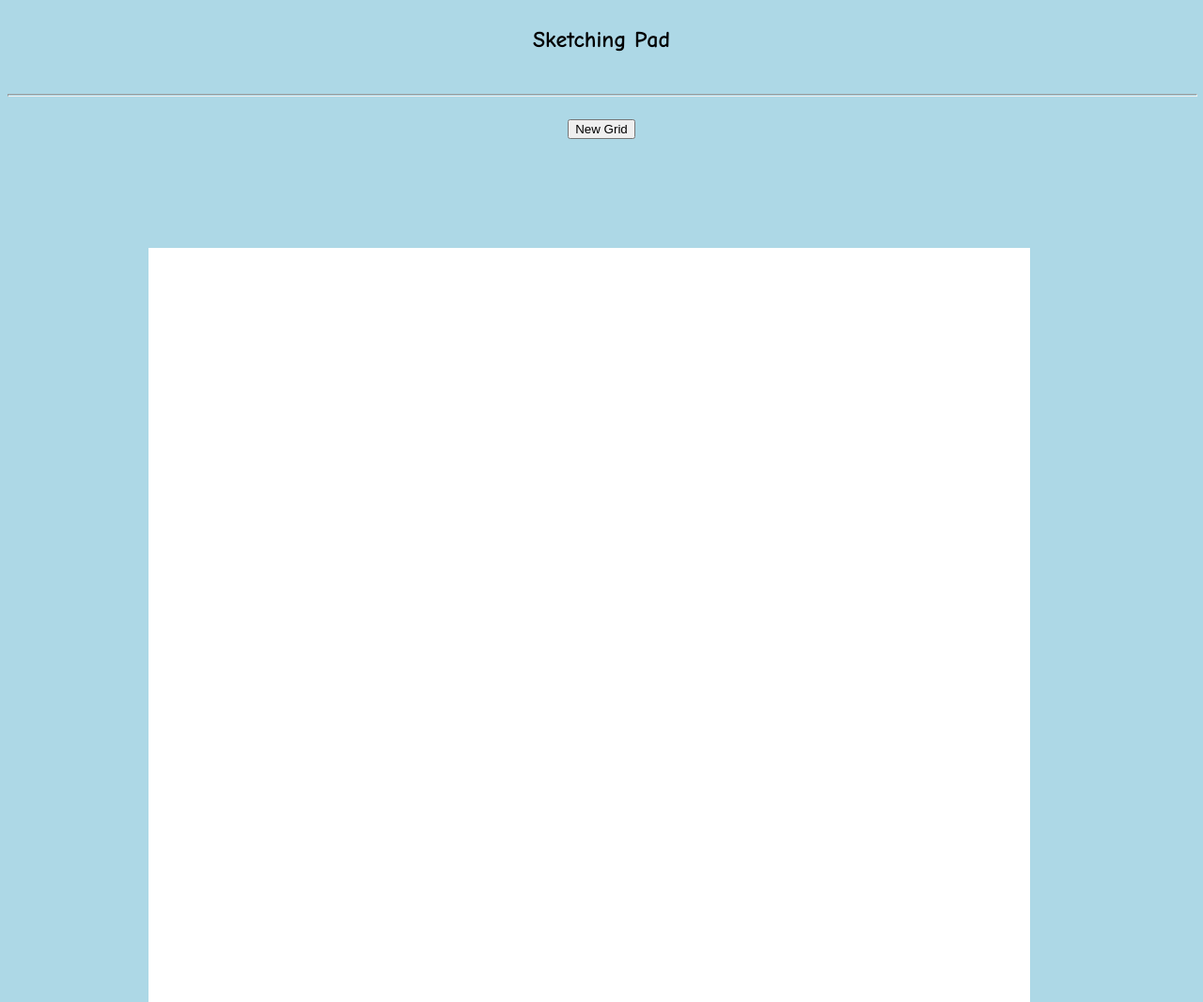
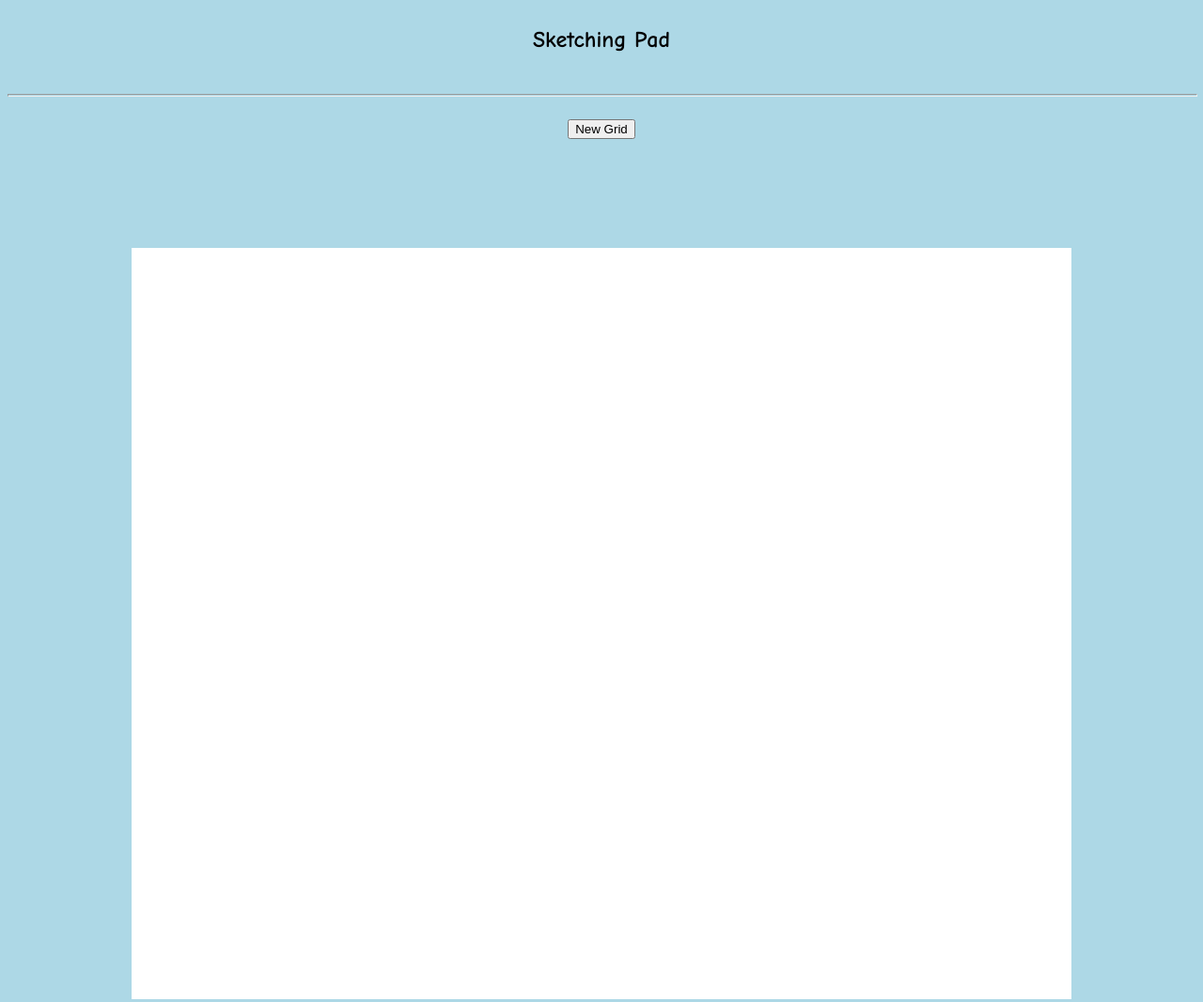
Before and after one commit to yashgyy/etch-sketch, a plain HTML site: page index.html in a window 1280 px wide. Shown: the top 1067 px of the page at 94% size. Drawn offline with Linux system fonts and the light colour scheme.

Commit message:
Added Through Flex

```diff
--- a/index.html
+++ b/index.html
@@ -9,10 +9,11 @@
 <body>
     <h2>Sketching Pad</h2>
     <hr>
-    <div class="buttons">
-        <button>New Grid</button>
-    </div>
+    <button class="buttons">New Grid</button>
     <div class="container">
+        <div class="sketching">
+
+        </div>
     </div>
 <script src="javascript.js"></script>
 </body>
--- a/javascript.js
+++ b/javascript.js
@@ -1,4 +1,4 @@
-let temp1 = document.querySelector(".container");
+ let temp1 = document.querySelector(".sketching");
 temp1.parentElement.removeChild(temp1)
 
 let buttons = document.querySelector("button")
@@ -23,8 +23,8 @@ function hovering(Event) {
 function factoring(no){
 
     let temp1 = document.createElement("div");
-    temp1.classList.add("container");
-    document.querySelector("body").appendChild(temp1);
+    temp1.classList.add("sketching");
+    document.querySelector(".container").appendChild(temp1);
 
 
     let width = 1000
@@ -37,22 +37,23 @@ function factoring(no){
 
     let height_each = 800/no
 
-    for(let i=0;i<(no*no);i++){
+for(let i=0;i<(no*no);i++){
         temp2 = document.createElement('div');
         temp2.style.setProperty("display","flex")
         temp2.style.setProperty("flex-direction","row")
         temp2.style.setProperty("height",`${height_each}px`)
         temp2.style.width  = `${width_each}px`
         temp2.style.setProperty("background-color","white")
-        temp2.addEventListener("mouseover",hovering);
+         temp2.addEventListener("mouseover",hovering);
         temp1.appendChild(temp2)
+        console.log("j")
+        }
+    }
 
-        }
-}
 
 function NewGrid(new_value) {
     let no = Number(new_value)
-    let element = document.querySelector(".container");
+    let element = document.querySelector(".sketching");
     console.log("PROCESSED")
     element.parentElement.removeChild(element)
     factoring(no)
--- a/style.css
+++ b/style.css
@@ -20,21 +20,29 @@ h2{
     justify-content: center;
 }
 
-.container {
+.sketching {
     display: flex;
     flex-direction: row;
     flex-wrap: wrap;
     align-content: space-around;
-    padding: 150px;
-    margin-left: auto;
-    margin-right: auto;
-    max-width: 1000px;
+
+
+    width: 1000px;
+    max-height: 800px;
     padding-top: 100px;
+    padding-bottom: 100px;
 
 }
 
-.buttons {
+.container{
     display: flex;
     align-items: center;
     justify-content: center;
+    flex-direction: column;
 }
+
+.buttons{
+
+    margin-left: auto;
+    margin-right: auto;
+}
```
